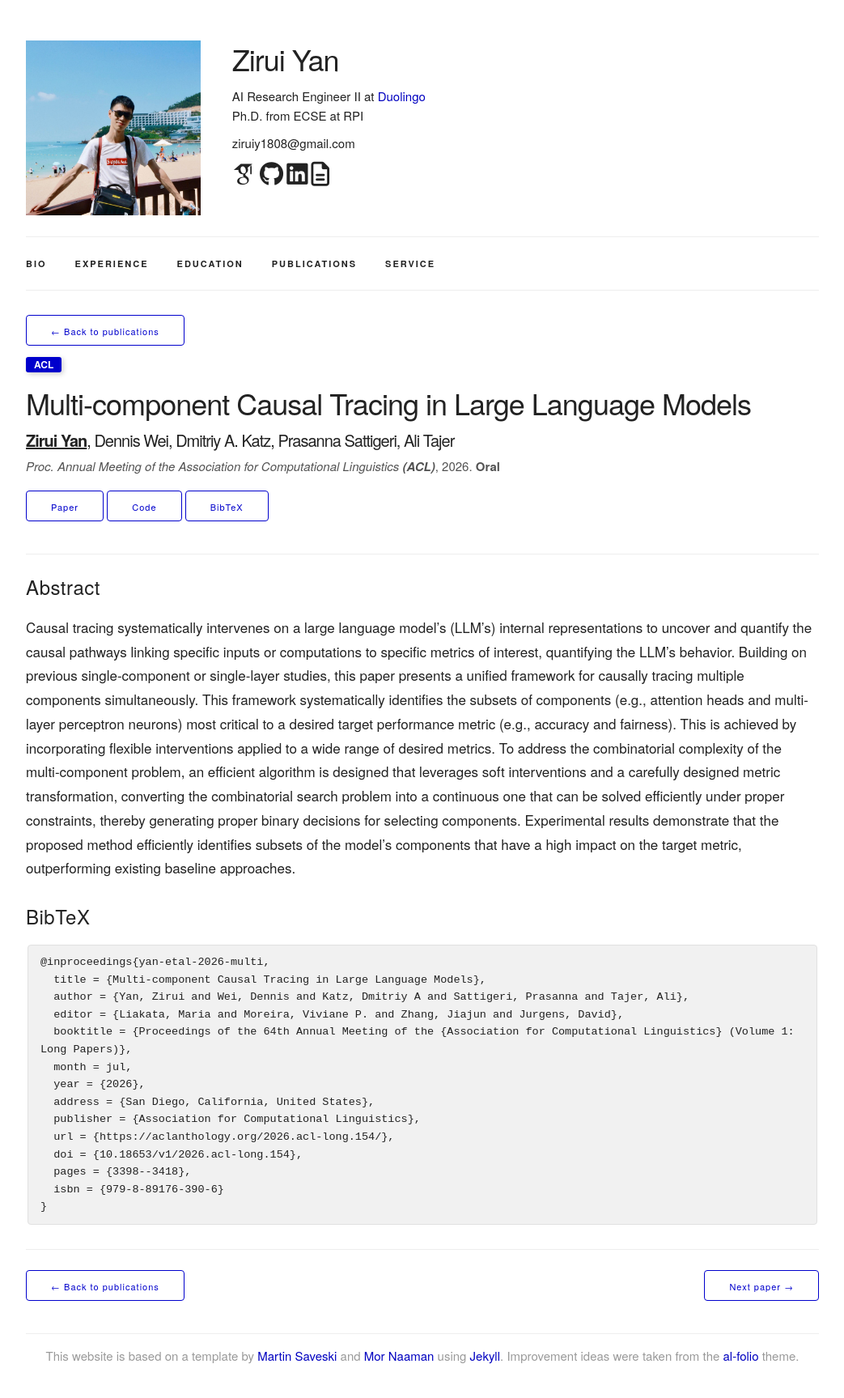
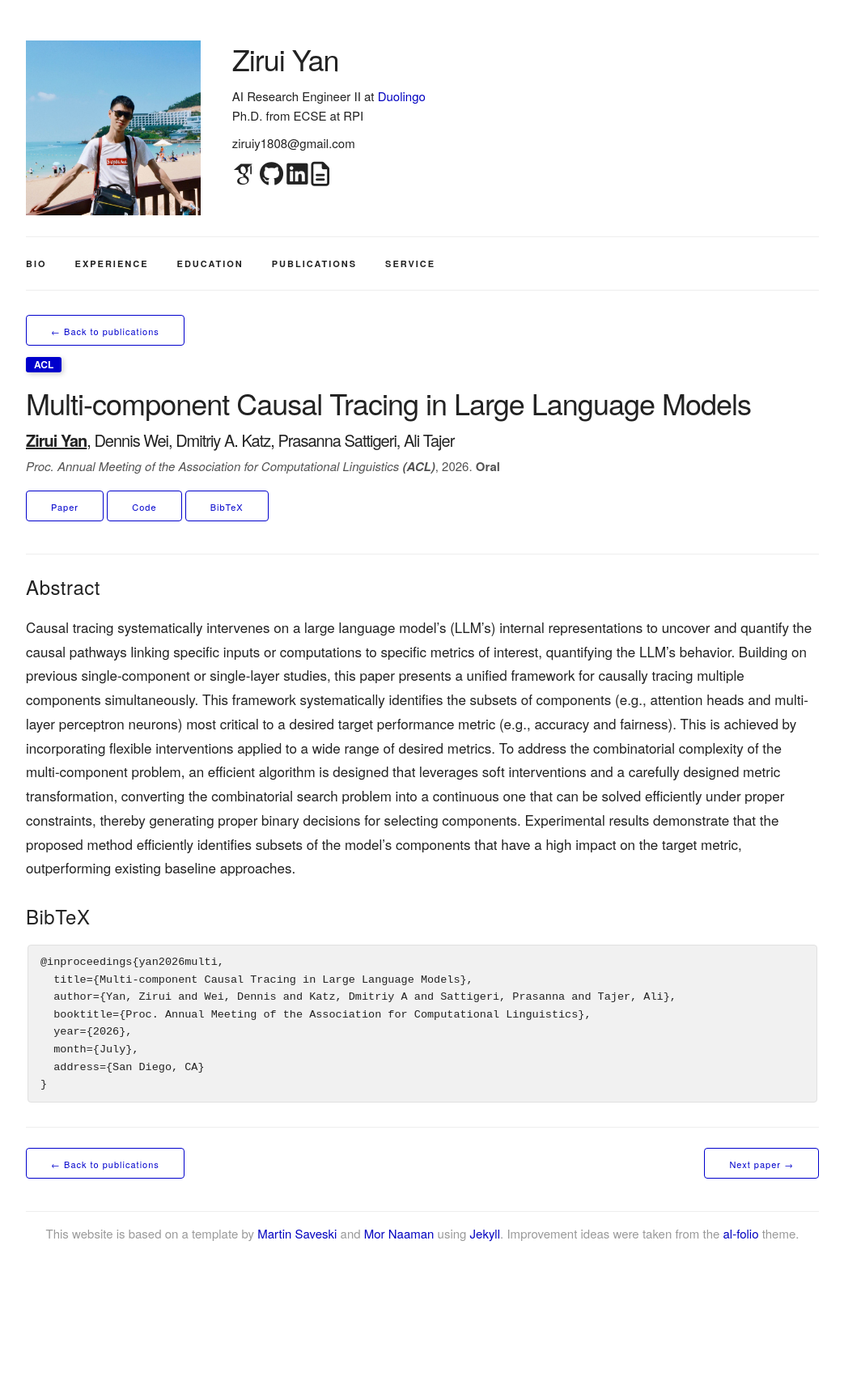
Before and after one commit to ZiruiYan/ziruiyan.github.io, a Jekyll site: the page built from publications/multi-component-causal-tracing-in-large-language-models/index.html, in a window 1280 px wide. Shown: the whole page at 81% size, without its empty margins (118-1161 px from the left). Built offline with Jekyll 4.4.1, drawn with Linux system fonts in a browser that asks for light colours; some web fonts are replaced; after the commit the page ends 1576 px from its top, so only the background shows below that.

Commit message:
Align publication BibTeX with reference file conventions

```diff
--- a/_data/publications.yaml
+++ b/_data/publications.yaml
@@ -1,5 +1,5 @@
 # Transcribe abstracts from abstract_source; preserve wording and mathematical notation.
-# BibTeX uses the published record where available, not an inferred publication record.
+# BibTeX follows the author's references.bib style; citation_* retains publisher metadata.
 papers:
   - title: "Causal Bayesian Optimization via Causal Bandits: Open Questions"
     slug: "causal-bayesian-optimization-via-causal-bandits-open-questions"
@@ -30,11 +30,12 @@ papers:
       recent advances in CBs.
     bibtex: |-
       @inproceedings{mukherjee2026causal,
-        title = {Causal {Bayesian} Optimization via Causal Bandits: Open Questions},
-        author = {Mukherjee, Arpan and Yan, Zirui and Tajer, Ali},
-        booktitle = {UAI 2026 Workshop on Causality for Decision Making},
-        year = {2026},
-        url = {https://ziruiyan.github.io/publications/causal-bayesian-optimization-via-causal-bandits-open-questions/}
+        title={Causal {Bayesian} Optimization via Causal Bandits: Open Questions},
+        author={Mukherjee, Arpan and Yan, Zirui and Tajer, Ali},
+        booktitle={Proc. UAI Workshop on Causality for Decision Making},
+        year={2026},
+        month={August},
+        address={Amsterdam, Netherlands}
       }
     selected: y
     label: "UAI CDM"
@@ -74,19 +75,13 @@ papers:
       demonstrate that the proposed method efficiently identifies subsets of the model’s components that have
       a high impact on the target metric, outperforming existing baseline approaches.
     bibtex: |-
-      @inproceedings{yan-etal-2026-multi,
-        title = {Multi-component Causal Tracing in Large Language Models},
-        author = {Yan, Zirui and Wei, Dennis and Katz, Dmitriy A and Sattigeri, Prasanna and Tajer, Ali},
-        editor = {Liakata, Maria and Moreira, Viviane P. and Zhang, Jiajun and Jurgens, David},
-        booktitle = {Proceedings of the 64th Annual Meeting of the {Association for Computational Linguistics} (Volume 1: Long Papers)},
-        month = jul,
-        year = {2026},
-        address = {San Diego, California, United States},
-        publisher = {Association for Computational Linguistics},
-        url = {https://aclanthology.org/2026.acl-long.154/},
-        doi = {10.18653/v1/2026.acl-long.154},
-        pages = {3398--3418},
-        isbn = {979-8-89176-390-6}
+      @inproceedings{yan2026multi,
+        title={Multi-component Causal Tracing in Large Language Models},
+        author={Yan, Zirui and Wei, Dennis and Katz, Dmitriy A and Sattigeri, Prasanna and Tajer, Ali},
+        booktitle={Proc. Annual Meeting of the Association for Computational Linguistics},
+        year={2026},
+        month={July},
+        address={San Diego, CA}
       }
     award:  "Oral"
     selected: y
@@ -131,17 +126,13 @@ papers:
       \(\Omega(d^{\frac{1}{3}}n^{\frac{1}{3}}p^{\frac{2}{3}}T^{\frac{2}{3}} + p\sqrt{T})\),
       in which \(u\) is replaced by \(p\) that counts the number of causal paths in the graph.
     bibtex: |-
-      @inproceedings{NEURIPS2025_3b04bba0,
-        title = {Reward-oriented Causal Representation Learning},
-        author = {Yan, Zirui and Acart\"{u}rk, Emre and Tajer, Ali},
-        booktitle = {Advances in Neural Information Processing Systems},
-        editor = {D. Belgrave and C. Zhang and H. Lin and R. Pascanu and P. Koniusz and M. Ghassemi and N. Chen},
-        volume = {38, Main Conference},
-        pages = {41392--41444},
-        publisher = {Curran Associates, Inc.},
-        year = {2025},
-        doi = {10.52202/085713-1381},
-        url = {https://proceedings.neurips.cc/paper_files/paper/2025/file/3b04bba0f95caacbd9aa9033e2c913c9-Paper-Conference.pdf}
+      @inproceedings{yan2025reward,
+        title={Reward-oriented Causal Representation Learning},
+        author={Yan, Zirui and Acart{\"u}rk, Emre and Tajer, Ali},
+        booktitle={Proc. Advances in Neural Information Processing Systems},
+        year={2025},
+        month={December},
+        address={San Diego, CA}
       }
     selected: y
     label: "NeurIPS"
@@ -182,17 +173,13 @@ papers:
       paper presents a novel way of designing a computationally efficient CB algorithm, addressing a challenge
       that the existing CB algorithms using soft interventions face.
     bibtex: |-
-      @inproceedings{NEURIPS2024_2aba6ec2,
-        title = {Linear Causal Bandits: Unknown Graph and Soft Interventions},
-        author = {Yan, Zirui and Tajer, Ali},
-        booktitle = {Advances in Neural Information Processing Systems},
-        editor = {A. Globerson and L. Mackey and D. Belgrave and A. Fan and U. Paquet and J. Tomczak and C. Zhang},
-        volume = {37},
-        pages = {23939--23987},
-        publisher = {Curran Associates, Inc.},
-        year = {2024},
-        doi = {10.52202/079017-0755},
-        url = {https://proceedings.neurips.cc/paper_files/paper/2024/file/2aba6ec20299931d46ddeefd5ddcb442-Paper-Conference.pdf}
+      @inproceedings{yan2024linear,
+        title={Linear Causal Bandits: Unknown Graph and Soft Interventions},
+        author={Yan, Zirui and Tajer, Ali},
+        booktitle={Proc. Advances in Neural Information Processing Systems},
+        year={2024},
+        month={December},
+        address={Vancouver, Canada}
       }
     selected: y
     label: "NeurIPS"
@@ -231,14 +218,12 @@ papers:
       regret for a broad range of \(C\).
     bibtex: |-
       @inproceedings{yan2024improved,
-        title = {Improved Bound for Robust Causal Bandits with Linear Models},
-        author = {Yan, Zirui and Mukherjee, Arpan and Var{\i}c{\i}, Burak and Tajer, Ali},
-        booktitle = {2024 IEEE International Symposium on Information Theory (ISIT)},
-        pages = {2074--2079},
-        publisher = {IEEE},
-        year = {2024},
-        doi = {10.1109/ISIT57864.2024.10619195},
-        url = {https://doi.org/10.1109/ISIT57864.2024.10619195}
+        title={Improved Bound for Robust Causal Bandits with Linear Models},
+        author={Yan, Zirui and Mukherjee, Arpan and Varici, Burak and Tajer, Ali},
+        booktitle={Proc. IEEE International Symposium on Information Theory},
+        year={2024},
+        month={July},
+        address={Athens, Greece}
       }
     selected: y
     label: "ISIT"
@@ -282,18 +267,13 @@ papers:
       the length of the longest causal path. The upper bound is further refined for special classes of SCMs
       (neural network, polynomial, and linear), and their corresponding lower bounds are provided.
     bibtex: |-
-      @inproceedings{pmlr-v238-yan24a,
-        title = {Causal Bandits with General Causal Models and Interventions},
-        author = {Yan, Zirui and Wei, Dennis and Katz, Dmitriy A and Sattigeri, Prasanna and Tajer, Ali},
-        booktitle = {Proceedings of The 27th International Conference on Artificial Intelligence and Statistics},
-        editor = {Dasgupta, Sanjoy and Mandt, Stephan and Li, Yingzhen},
-        pages = {4609--4617},
-        volume = {238},
-        series = {Proceedings of Machine Learning Research},
-        publisher = {PMLR},
-        month = {02--04 May},
-        year = {2024},
-        url = {https://proceedings.mlr.press/v238/yan24a.html}
+      @inproceedings{yan2024causal,
+        title={Causal Bandits with General Causal Models and Interventions},
+        author={Yan, Zirui and Wei, Dennis and Katz-Rogozhnikov, Dmitriy and Sattigeri, Prasanna and Tajer, Ali},
+        booktitle={Proc. International Conference on Artificial Intelligence and Statistics},
+        year={2024},
+        month={May},
+        address={Valencia, Spain}
       }
     selected: y
     label: "AISTATS"
@@ -342,14 +322,12 @@ papers:
       \(o(\sqrt{T})\) and maintains sub-linear regret for a broader range of \(C\).
     bibtex: |-
       @article{yan2024robust,
-        title = {Robust Causal Bandits for Linear Models},
-        author = {Yan, Zirui and Mukherjee, Arpan and Var{\i}c{\i}, Burak and Tajer, Ali},
-        journal = {IEEE Journal on Selected Areas in Information Theory},
-        volume = {5},
-        pages = {78--93},
-        year = {2024},
-        doi = {10.1109/JSAIT.2024.3373595},
-        url = {https://doi.org/10.1109/JSAIT.2024.3373595}
+        title={Robust Causal Bandits for Linear Models},
+        author={Yan, Zirui and Mukherjee, Arpan and Varici, Burak and Tajer, Ali},
+        journal={IEEE Journal on Selected Areas in Information Theory},
+        volume={5},
+        pages={78--93},
+        year={2024}
       }
     selected: y
     label: "JSAIT"
@@ -395,15 +373,13 @@ papers:
       Fed-APMA significantly outperform the state-of-the-art baselines.
     bibtex: |-
       @article{liu2023optimizing,
-        title = {Optimizing Parameter Mixing Under Constrained Communications in Parallel Federated Learning},
-        author = {Liu, Xuezheng and Yan, Zirui and Zhou, Yipeng and Wu, Di and Chen, Xu and Wang, Jessie Hui},
-        journal = {IEEE/ACM Transactions on Networking},
-        volume = {31},
-        number = {6},
-        pages = {2640--2652},
-        year = {2023},
-        doi = {10.1109/TNET.2023.3257236},
-        url = {https://doi.org/10.1109/TNET.2023.3257236}
+        title={Optimizing Parameter Mixing Under Constrained Communications in Parallel Federated Learning},
+        author={Liu, Xuezheng and Yan, Zirui and Zhou, Yipeng and Wu, Di and Chen, Xu and Wang, Jessie Hui},
+        journal={IEEE/ACM Transactions on Networking},
+        volume={31},
+        number={6},
+        pages={2640--2652},
+        year={2023}
       }
     selected: y
     label: "TON"
@@ -442,14 +418,12 @@ papers:
       that FedUCB-UE outperforms the state-of-the-art algorithms.
     bibtex: |-
       @inproceedings{yan2022federated,
-        title = {Federated Multi-Armed Bandit Via Uncoordinated Exploration},
-        author = {Yan, Zirui and Xiao, Quan and Chen, Tianyi and Tajer, Ali},
-        booktitle = {ICASSP 2022 - 2022 IEEE International Conference on Acoustics, Speech and Signal Processing (ICASSP)},
-        pages = {5248--5252},
-        publisher = {IEEE},
-        year = {2022},
-        doi = {10.1109/ICASSP43922.2022.9747833},
-        url = {https://doi.org/10.1109/ICASSP43922.2022.9747833}
+        title={Federated Multi-Armed Bandit Via Uncoordinated Exploration},
+        author={Yan, Zirui and Xiao, Quan and Chen, Tianyi and Tajer, Ali},
+        booktitle={Proc. IEEE International Conference on Acoustics, Speech and Signal Processing},
+        year={2022},
+        month={May},
+        address={Singapore}
       }
     selected: y
     label: "ICASSP"
@@ -484,14 +458,13 @@ papers:
       Experiments are carried out and demonstrate the comparable denoising performance of our K-SVDp with
       state-of-the-art methods.
     bibtex: |-
-      @inproceedings{Xiao_2020_WACV,
-        title = {Image denoising via {K-SVD} with primal-dual active set algorithm},
-        author = {Xiao, Quan and Wen, Canhong and Yan, Zirui},
-        booktitle = {Proceedings of the IEEE/CVF Winter Conference on Applications of Computer Vision (WACV)},
-        pages = {2455--2463},
-        month = mar,
-        year = {2020},
-        url = {https://openaccess.thecvf.com/content_WACV_2020/html/Xiao_Image_denoising_via_K-SVD_with_primal-dual_active_set_algorithm_WACV_2020_paper.html}
+      @inproceedings{xiao2020image,
+        title={Image denoising via {K-SVD} with primal-dual active set algorithm},
+        author={Xiao, Quan and Wen, Canhong and Yan, Zirui},
+        booktitle={Proc. IEEE/CVF Winter Conference on Applications of Computer Vision},
+        year={2020},
+        month={March},
+        address={Snowmass, CO}
       }
     selected: y
     label: "WACV"
```
